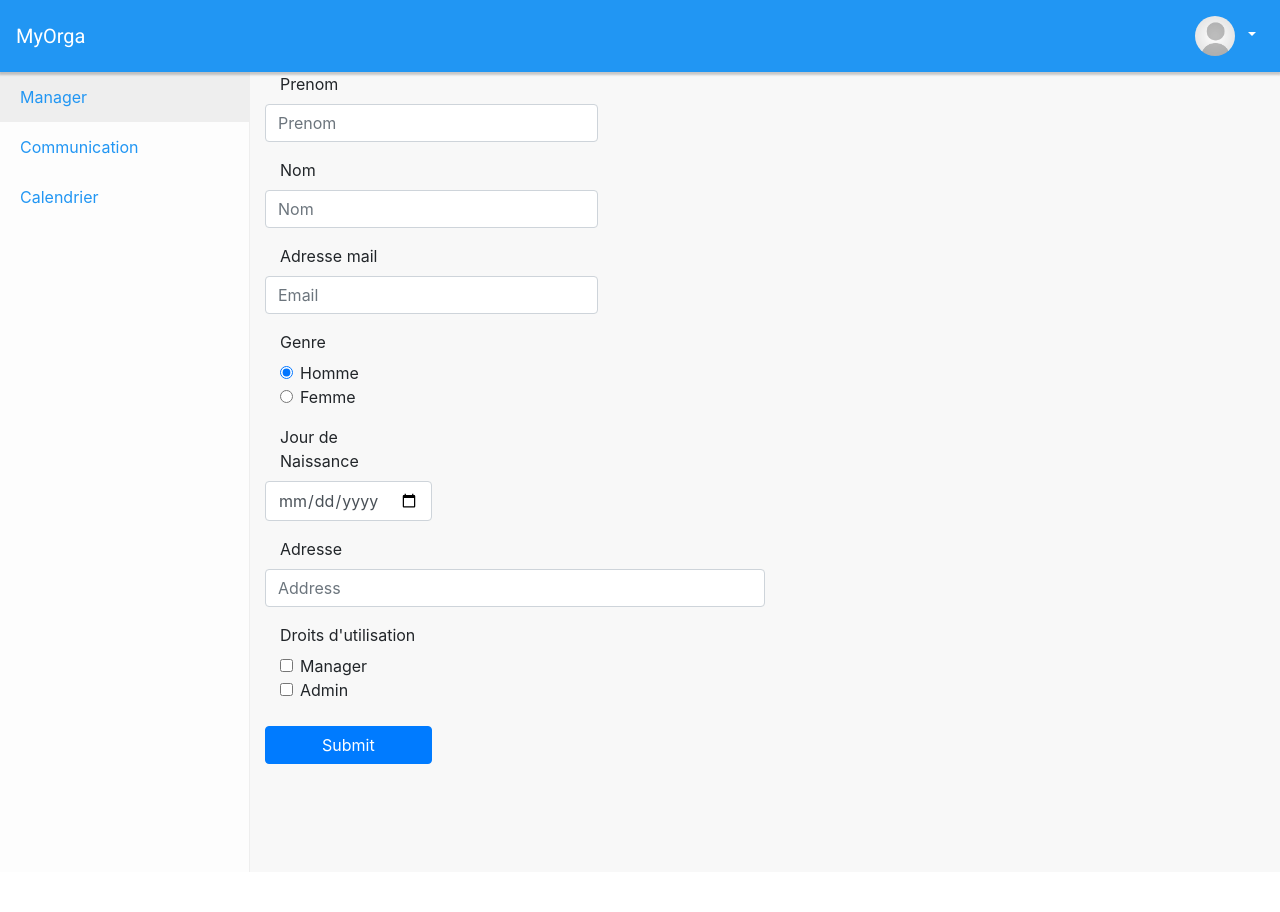
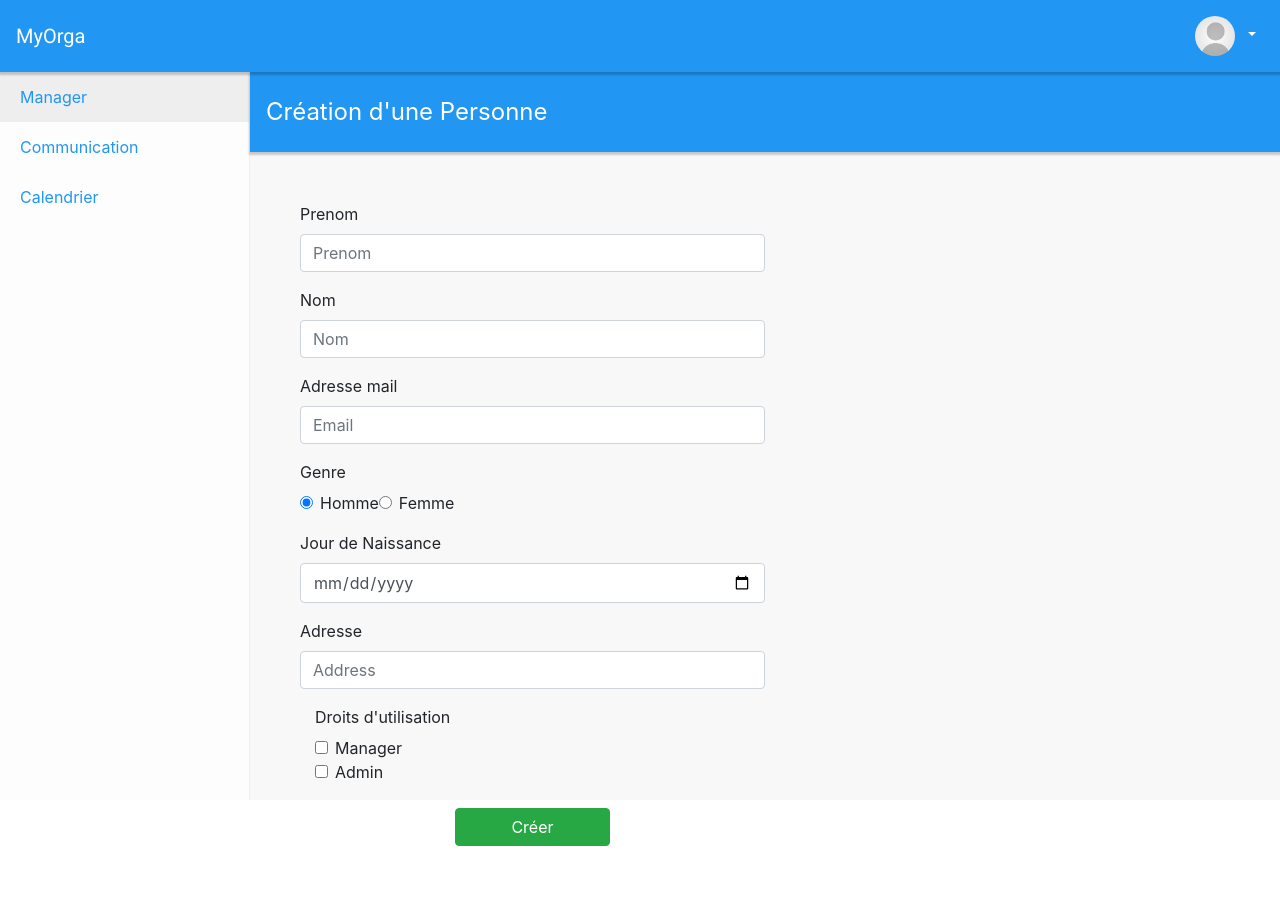
Before and after one commit to Jboulery/orga_mgr, a Django app: page /1/person/add/ in a window 1280 px wide. Before the commit the page ends 872 px from the top, so only its background shows below. Run offline with Django 3.2, Linux system fonts and the light colour scheme; some libraries are stand-ins or nearby versions.

Commit message:
Update of person_form.html

```diff
--- a/manager/static/manager/css/base.css
+++ b/manager/static/manager/css/base.css
@@ -11,6 +11,7 @@
 
 .navbar{
     border-radius: 0;
+    height: 72px;
 }
 
 .navbar-light{
@@ -46,7 +47,7 @@
     z-index: 1;
     position: absolute;
     width: 0;
-    height: 100%;
+    height: calc(100% - 72px);
     overflow-y: hidden;
     background: #FDFDFD;
     border-right: 1px solid #eeeeee;
@@ -89,7 +90,7 @@
 /* Main Content */
 #page-content-wrapper{
     width:100%;
-    height: 100%;
+    height: calc(100% - 72px);
     position: absolute;
     background: #F8F8F8;
 }
--- a/manager/templates/manager/person_form.html
+++ b/manager/templates/manager/person_form.html
@@ -4,22 +4,44 @@
 
 
 {% block content %}
+<nav id="tree-path-navbar" class="navbar navbar-expand-md navbar-light col-sm-12">
+    <ul id="tree-path" class="nav navbar-nav mr-auto">
+        <li class="nav-item">
+            <div class="row" id="tree-path-current-group">
+                <div>
+                    Création d'une Personne
+                </div>
+            </div>
+        </li>
+    </ul>
+</nav>
+
 <div class="container-fluid">
-    <form class="form-horizontal" role="form" method="post" action="#" enctype="multipart/form-data">
+    {% if error_message %}
+        <div class="alert alert-danger">
+            <button type="button" class="close" data-dismiss="alert" aria-label="Close">
+                <span aria-hidden="true">&times;</span>
+            </button>
+            <strong>{{ error_message }}</strong>
+        </div>
+    {% endif %}
+    <form style="padding: 50px;" role="form" method="post" action="" enctype="multipart/form-data">
         {% csrf_token %}
-        <div class="form-group">
-            <label class="col-sm-2" for="firstname_field">Prenom</label>
-            <input type="text" class="form-control col-sm-4" id="firstname_field" name="firstname" placeholder="Prenom">
+        <div class="row">
+            <div class="col-sm-6">
+                <div class="form-group row">
+                    <label for="firstname_field">Prenom</label>
+                    <input type="text" class="form-control" id="firstname_field" name="firstname" placeholder="Prenom">
                 </div>
-        <div class="form-group">
-            <label class="col-sm-2" for="lastname_field">Nom</label>
-            <input type="text" class="form-control col-sm-4" id="lastname_field" name="lastname" placeholder="Nom">
+                <div class="form-group row">
+                    <label for="lastname_field">Nom</label>
+                    <input type="text" class="form-control" id="lastname_field" name="lastname" placeholder="Nom">
                 </div>
-        <div class="form-group">
-            <label class="col-sm-2" for="email_field">Adresse mail</label>
-            <input name="email" type="email" class="form-control col-sm-4" id="email_field" placeholder="Email">
+                <div class="form-group row">
+                    <label for="email_field">Adresse mail</label>
+                    <input name="email" type="email" class="form-control" id="email_field" placeholder="Email">
                 </div>
-        <fieldset class="form-group col-sm-7">
+                <fieldset class="form-group row">
                     <legend class="col-form-label pt-0">Genre</legend>
                     <div class="form-check">
                         <input class="form-check-input" type="radio" name="gender" id="maleOption" value="H" checked>
@@ -34,15 +56,15 @@
                         </label>
                     </div>
                 </fieldset>
-        <div class="form-group">
-            <label  class="col-sm-2" for="date_of_birth_field">Jour de Naissance</label>
-            <input class="form-control col-sm-2" id="date_of_birth_field" type="date" name="date_of_birth">
+                <div class="form-group row">
+                    <label  for="date_of_birth_field">Jour de Naissance</label>
+                    <input class="form-control" id="date_of_birth_field" type="date" name="date_of_birth">
                 </div>
-        <div class="form-group">
-            <label class="col-sm-2" for="address_field">Adresse</label>
-            <input class="form-control col-sm-6" id="address_field" type="text" name="address" placeholder="Address">
+                <div class="form-group row">
+                    <label for="address_field">Adresse</label>
+                    <input class="form-control" id="address_field" type="text" name="address" placeholder="Address">
                 </div>
-        <fieldset class="col-sm-6">
+                <fieldset>
                     <legend class="col-form-label pt-0">Droits d'utilisation</legend>
                     <div class="form-check">
                         <input type="checkbox" class="form-check-input" id="is_manager_checkbox" name="is_manager">
@@ -55,8 +77,10 @@
                 </fieldset>
                 <input type="hidden" value="{{ group_id }}" name="group_id">
                 <br>
-        <div class="form-group">
-            <button type="submit" class="btn btn-primary col-sm-2">Submit</button>
+                <div class="form-group row">
+                    <button type="submit" class="btn btn-success offset-sm-4 col-sm-4">Créer</button>
+                </div>
+            </div>
         </div>
     </form>
 </div>
```
Lines whose indentation alone changed are shown as unchanged.
